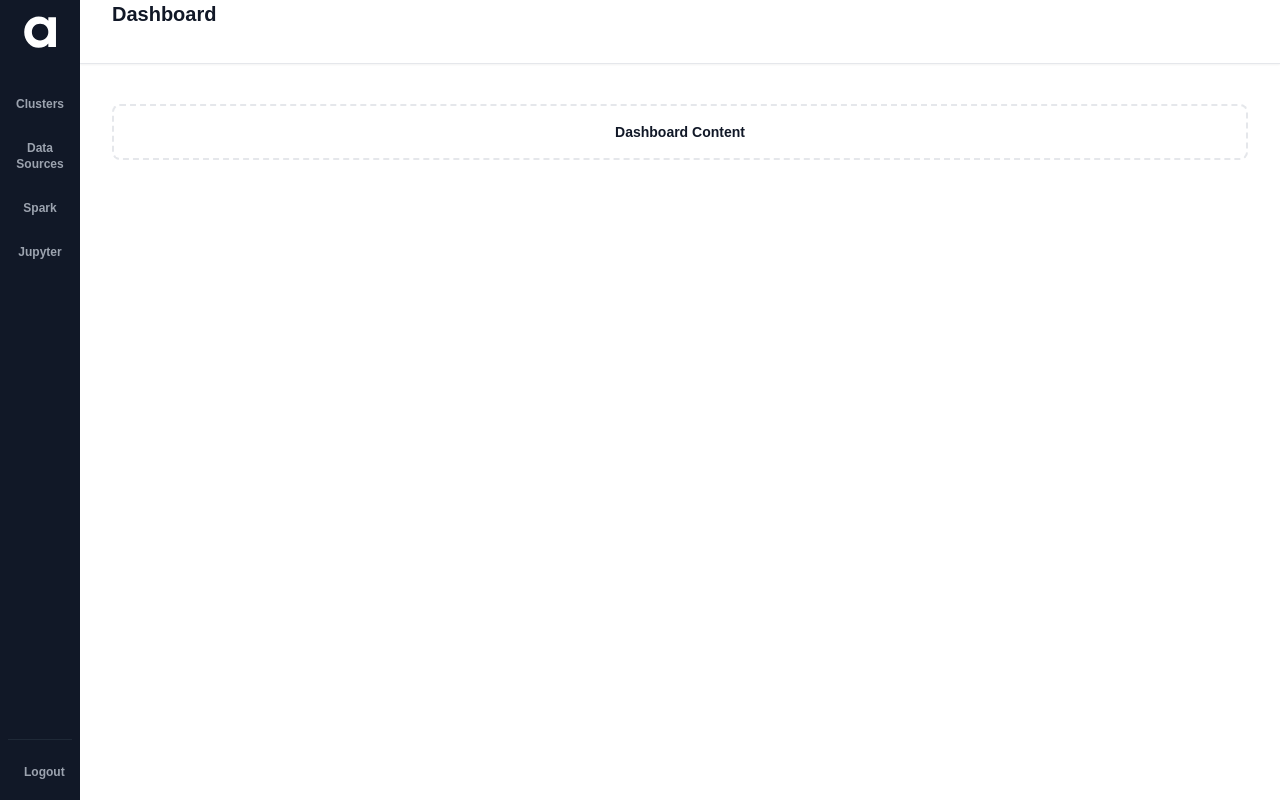
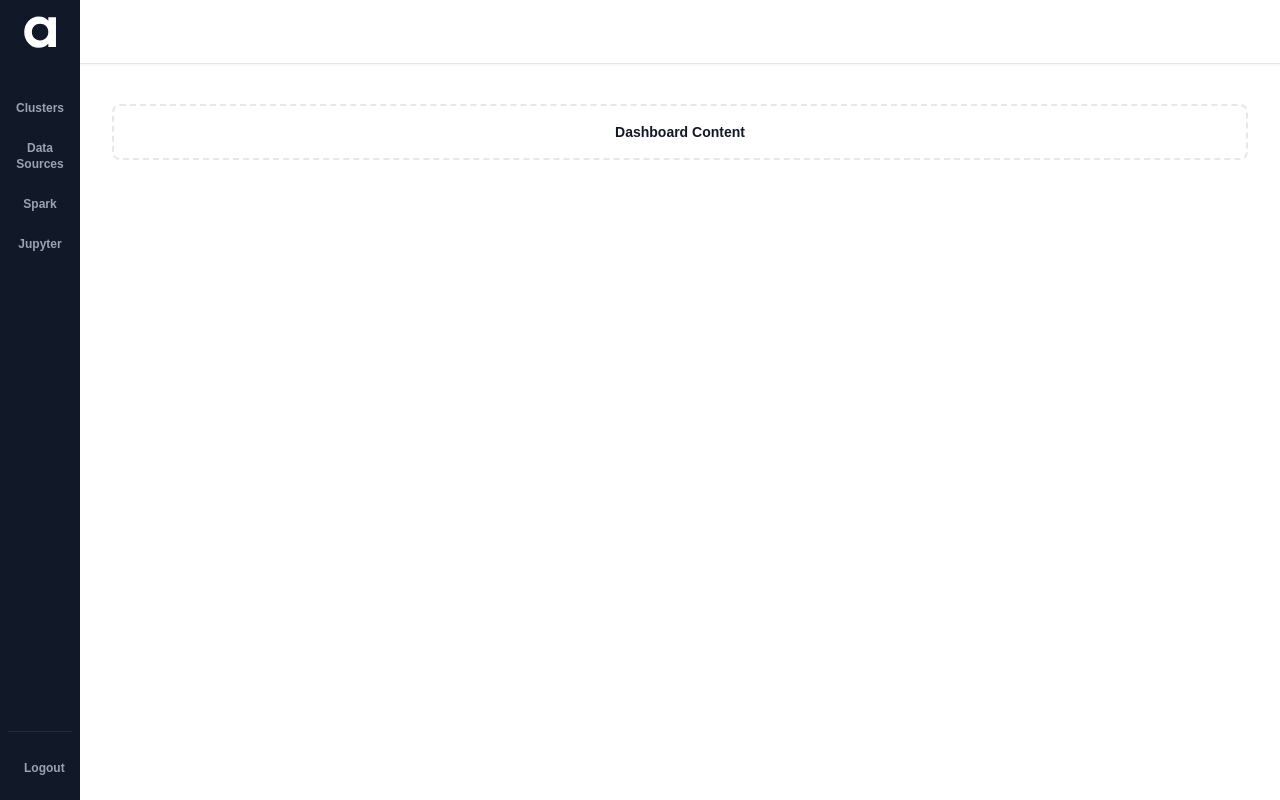
Before and after one commit to ankur-acceldata/xdp, a Next.js app: page /dashboard in a window 1280 px wide. Built offline with nearby package versions, Linux system fonts and the light colour scheme.

Commit message:
sidebar changes

```diff
--- a/src/components/layout/DashboardLayout.tsx
+++ /dev/null
@@ -1,37 +0,0 @@
-"use client";
-
-import { usePathname } from 'next/navigation';
-import { useState } from 'react';
-import { navigation } from '@/components/navigation/NavigationConfig';
-import { Sidebar } from '@/components/navigation/Sidebar';
-
-interface DashboardLayoutProps {
-  children: React.ReactNode;
-}
-
-export default function DashboardLayout({ children }: DashboardLayoutProps) {
-  const pathname = usePathname();
-  const [sidebarOpen, setSidebarOpen] = useState(false);
-  const currentPage = navigation.find(item => item.href === pathname);
-  const pageTitle = currentPage?.title || 'Dashboard';
-
-  return (
-    <div className="min-h-screen bg-gray-100">
-      <Sidebar
-        sidebarOpen={sidebarOpen}
-        setSidebarOpen={setSidebarOpen}
-        logo="/logo.svg"
-      />
-      <div className="lg:pl-72">
-        <main className="py-10">
-          <div className="px-4 sm:px-6 lg:px-8">
-            <div className="flex items-center justify-between mb-6">
-              <h1 className="text-2xl font-semibold text-gray-900">xDP - {pageTitle}</h1>
-            </div>
-            {children}
-          </div>
-        </main>
-      </div>
-    </div>
-  );
-}
--- a/src/components/navigation/DashboardLayout.tsx
+++ b/src/components/navigation/DashboardLayout.tsx
@@ -7,10 +7,9 @@ import { ChevronRightIcon } from '@heroicons/react/24/outline'
 interface DashboardLayoutProps {
   children: React.ReactNode
   logo?: string
-  title?: string
 }
 
-export function DashboardLayout({ children, logo = "/images/ad-logo-white.png", title }: DashboardLayoutProps) {
+export function DashboardLayout({ children, logo = "/images/ad-logo-white.png" }: DashboardLayoutProps) {
   const [sidebarOpen, setSidebarOpen] = useState(false)
 
   return (
@@ -32,10 +31,7 @@ export function DashboardLayout({ children, logo = "/images/ad-logo-white.png",
             <ChevronRightIcon className="h-6 w-6" aria-hidden="true" />
           </button>
 
-          <div className="flex flex-1 justify-between gap-x-4 self-stretch lg:gap-x-6">
-            {title && (
-              <h1 className="text-xl font-semibold text-gray-900">{title}</h1>
-            )}
+          <div className="flex flex-1 justify-end gap-x-4 self-stretch lg:gap-x-6">
             <div className="flex items-center gap-x-4">
               {/* Add your header content here */}
             </div>
--- a/src/components/navigation/NavigationItem.tsx
+++ b/src/components/navigation/NavigationItem.tsx
@@ -21,7 +21,7 @@ export function NavigationLink({ item }: NavigationItemProps) {
           isCurrent
             ? 'bg-gray-800 text-white'
             : 'text-gray-400 hover:bg-gray-800 hover:text-white',
-          'group flex flex-col items-center gap-y-2 rounded-md py-3 px-4 text-sm font-semibold'
+          'group flex flex-col items-center gap-y-2 rounded-md p-2 text-sm font-semibold m-2'
         )}
       >
         <item.icon icon={item.iconDef} className="size-5 shrink-0" />
--- a/src/components/navigation/Sidebar.tsx
+++ b/src/components/navigation/Sidebar.tsx
@@ -84,7 +84,7 @@ function SidebarContent({ logo }: SidebarContentProps) {
             <div className="border-t border-gray-800 pt-3">
               <Link
                 href="/login"
-                className="text-gray-400 hover:bg-gray-800 hover:text-white group flex flex-col items-center gap-y-2 rounded-md py-3 px-4 text-sm font-semibold"
+                className="text-gray-400 hover:bg-gray-800 hover:text-white group flex flex-col items-center gap-y-2 rounded-md p-2 m-2 text-sm font-semibold"
               >
                 <FontAwesomeIcon icon={faArrowRightFromBracket} className="size-5 shrink-0" />
                 <span className="text-xs text-center w-full">Logout</span>
```
